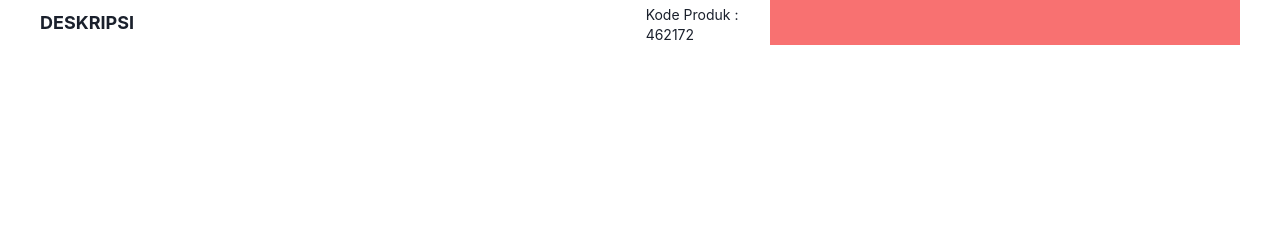
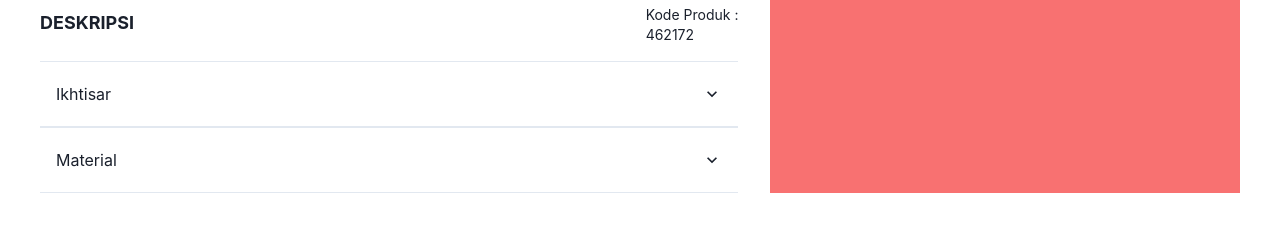
Before and after one commit to Lersal/BHS-Final-Project-Team-2, a React (Vite) app: page / in a window 1280 px wide. Shown: the part 499-730 px from the top of the page. Built offline with nearby package versions, Linux system fonts and the light colour scheme.

Commit message:
menambahkan accordion di deskripsi products id

```diff
--- /dev/null
+++ b/src/components/Accordion.jsx
@@ -0,0 +1,46 @@
+import {
+  Accordion,
+  AccordionButton,
+  AccordionIcon,
+  AccordionItem,
+  AccordionPanel,
+  Box,
+} from "@chakra-ui/react";
+import PropTypes from "prop-types";
+// import { GrNext } from "react-icons/gr";
+
+AccordionChakra.propTypes = {
+  deskripsi: PropTypes.arrayOf(
+    PropTypes.shape({
+      title: PropTypes.string,
+      text: PropTypes.string,
+    })
+  ).isRequired,
+};
+
+function AccordionChakra({ deskripsi, ...props }) {
+  return (
+    <Accordion {...props} allowMultiple mr={8}>
+      {deskripsi.map((item, i) => (
+        <div key={i}>
+          <AccordionItem>
+            <h2 className="my-3">
+              <AccordionButton>
+                <Box as="span" flex="1" textAlign="left">
+                  {item.title}
+                </Box>
+                {/* <GrNext /> */}
+                <AccordionIcon />
+              </AccordionButton>
+            </h2>
+            <AccordionPanel pb={4} mx={4}>
+              <Box dangerouslySetInnerHTML={{ __html: item.text }} />
+            </AccordionPanel>
+          </AccordionItem>
+        </div>
+      ))}
+    </Accordion>
+  );
+}
+
+export default AccordionChakra;
--- a/src/components/CarouselProductsID.jsx
+++ b/src/components/CarouselProductsID.jsx
@@ -1,7 +1,17 @@
 import { useState } from "react";
 import { GrDown, GrFormNext, GrFormPrevious, GrUp } from "react-icons/gr";
+import PropTypes from "prop-types";
 
-// eslint-disable-next-line react/prop-types
+CarouselProductsID.propTypes = {
+  dataImage: PropTypes.arrayOf(
+    PropTypes.shape({
+      id: PropTypes.number,
+      src: PropTypes.string,
+      select: PropTypes.bool,
+    })
+  ).isRequired,
+};
+
 function CarouselProductsID({ dataImage }) {
   const [incrementImg, setIncrementImg] = useState(0);
   const [imgSlide, setImgSlide] = useState(0);
--- a/src/products/id/page.jsx
+++ b/src/products/id/page.jsx
@@ -1,16 +1,18 @@
 import { useState } from "react";
 import Nametag from "../../components/Nametag";
 import CarouselProductsID from "../../components/CarouselProductsID";
+import AccordionChakra from "../../components/Accordion";
 
 function ProductsByID() {
   // eslint-disable-next-line no-unused-vars
   const [dataProducts, setDataProducts] = useState([
+    // https://www.uniqlo.com/id/id/products/E462172-000?colorCode=COL09&sizeCode=SMA002
     {
       code: "462172",
       title: "UT Disney Good Vibes Lengan Pendek",
       price: 199000,
       isNew: true,
-      desc: "Sebuah karya seni spesial yang menggambarkan Mickey Mouse bersama teman-temannya mengikuti irama musik di sebuah pesta, telah hadir di UT!",
+      text: "Sebuah karya seni spesial yang menggambarkan Mickey Mouse bersama teman-temannya mengikuti irama musik di sebuah pesta, telah hadir di UT!",
       color: [
         // color pertama
         {
@@ -149,6 +151,36 @@ function ProductsByID() {
           select: false,
         },
       ],
+      deskripsi: [
+        {
+          title: "Ikhtisar",
+          text: `Desain yang menyenangkan ini menampilkan karakter Disney sedang
+        berpesta dengan teman-teman baiknya dan musik yang bagus. Bagian dari
+        koleksi desain orisinal, hanya di UNIQLO. <br />
+        <br />\
+        Disney Good Vibes <br />
+        <br />\
+        Ayo berpesta dengan karakter Disney dan sebarkan GOOD VIBES. Mickey
+        sedang memainkan piringan musik sementara karakter Disney lainnya
+        bersenang-senang. Desain ini dicetak pada T-shirt fit oversized untuk
+        kesan santai.
+        <br />
+        <br /> ©Disney`,
+        },
+        {
+          title: "Material",
+          text: `Kode Produk 462172 <br />
+          <br />
+          Harap dicatat bahwa produk ini mungkin memiliki ID produk yang
+          berbeda, meskipun itu adalah produk yang serupa. <br />
+          <br />
+          <b>DETAIL KAIN</b>
+          <br /> 100% Kapas <br /> <br /> <b>INSTRUKSI PENCUCIAN</b> <br />
+          Dicuci dengan mesin menggunakan air dingin, Tidak boleh dilakukan dry
+          clean, Keringkan dengan mesin pada suhu rendah. - Beberapa warna
+          produk mungkin tidak tersedia.`,
+        },
+      ],
     },
   ]);
 
@@ -168,6 +200,10 @@ function ProductsByID() {
                 <p className="text-sm">{dataProducts[0].code}</p>
               </div>
             </div>
+            <AccordionChakra
+              className="mt-4"
+              deskripsi={dataProducts[0].deskripsi}
+            />
           </div>
           <div className="flex flex-col w-full lg:w-[60%] px-4 mt-4 mb-16 lg:mb-0 lg:mt-0 lg:pl-16 bg-red-400"></div>
         </div>
```
Also changed, not shown: src/components/Nametag.jsx (+6 -1 lines).
